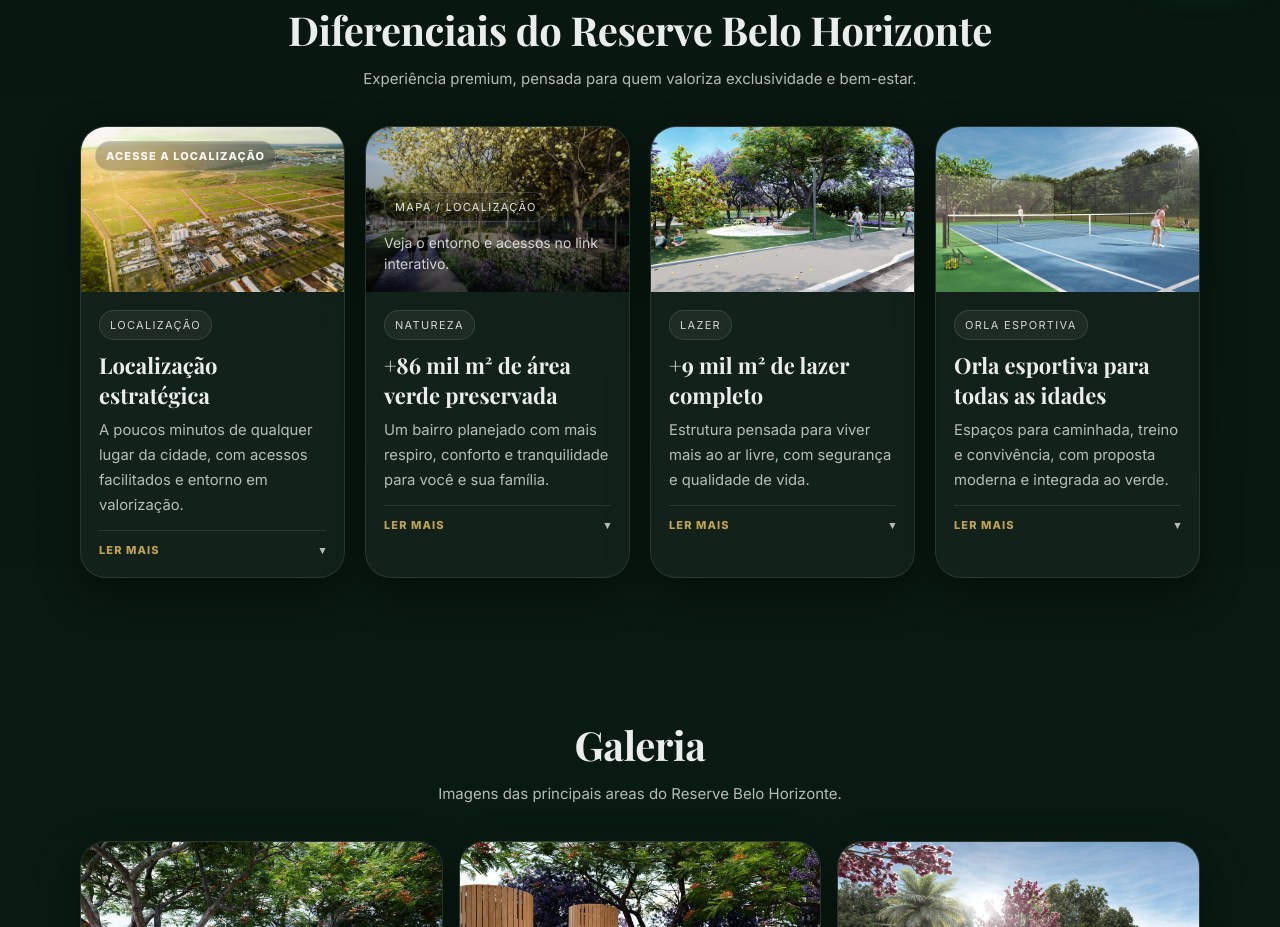
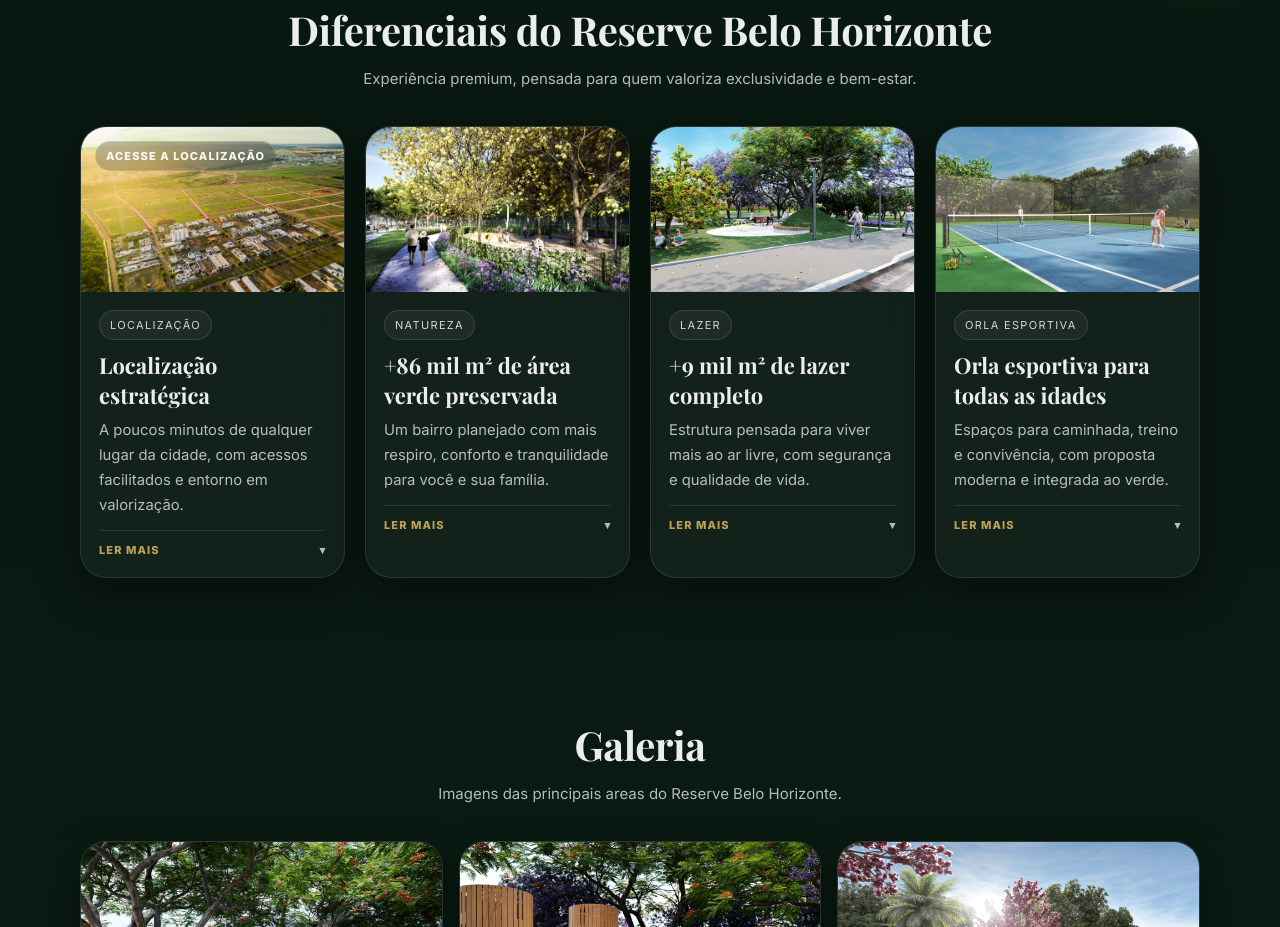
Before and after one commit to edsonsnp2013-crypto/reserve.BHexclusivo, a plain HTML site: page index.html in a window 1280 px wide. Shown: the part 819-1746 px from the top of the page. Drawn offline with nearby package versions, Linux system fonts and the light colour scheme.

Commit message:
Update index.html

```diff
--- a/index.html
+++ b/index.html
@@ -172,6 +172,7 @@
     .card-body h3{font-family:"Playfair Display",serif;font-size:22px;margin-bottom:8px}
     .card-body p{color:var(--muted);font-size:14.8px;line-height:1.7}
 
+    /* Link em cima da foto do diferencial 1 */
     .mediaLink{
       position:absolute;
       top:14px; left:14px;
@@ -193,29 +194,6 @@
       border-color: rgba(200,169,90,.35);
       background:rgba(0,0,0,.30);
     }
-
-    .vista-overlay{
-      position:absolute; inset:0;
-      background: linear-gradient(180deg, rgba(0,0,0,.10), rgba(0,0,0,.78));
-      pointer-events:none;
-    }
-    .vista-content{
-      position:absolute; inset:0;
-      display:flex; flex-direction:column; justify-content:flex-end;
-      padding:18px; gap:10px;
-    }
-    .vista-tag{
-      width:fit-content;
-      border:1px solid rgba(255,255,255,.18);
-      background: rgba(0,0,0,.22);
-      padding:7px 10px;
-      border-radius:999px;
-      font-size:11px;
-      letter-spacing:.12em;
-      text-transform:uppercase;
-      color:rgba(255,255,255,.86);
-    }
-    .vista-text{color:rgba(255,255,255,.78);font-size:14px;line-height:1.5}
 
     .more{margin-top:12px;border-top:1px solid rgba(255,255,255,.10);padding-top:12px}
     .more summary{
@@ -389,14 +367,10 @@
         </div>
       </article>
 
+      <!-- DIFERENCIAL 2 (NATUREZA) - FOTO LIMPA -->
       <article class="card">
         <div class="card-media">
           <img src="imagens/dif-2.jpg" alt="Área verde preservada do Reserve Belo Horizonte" loading="lazy">
-          <div class="vista-overlay"></div>
-          <div class="vista-content">
-            <div class="vista-tag">Mapa / Localização</div>
-            <div class="vista-text">Veja o entorno e acessos no link interativo.</div>
-          </div>
         </div>
         <div class="card-body">
           <div class="badge">NATUREZA</div>
@@ -491,11 +465,9 @@
 <a id="btnWhatsFloat" class="wa" href="#" target="_blank" rel="noopener noreferrer">WhatsApp</a>
 
 <script>
-  // Vista
+  // Localização
   document.getElementById("btnVistaHero").href = LINK_VISTA;
   document.getElementById("btnVistaFooter").href = LINK_VISTA;
-
-  // Localização no diferencial 1 (link sobre a foto)
   document.getElementById("btnLocalCard1").href = LINK_VISTA;
 
   // WhatsApp (MESMA MENSAGEM PARA TODOS — SEM TAGS / SEM LINK)
```
